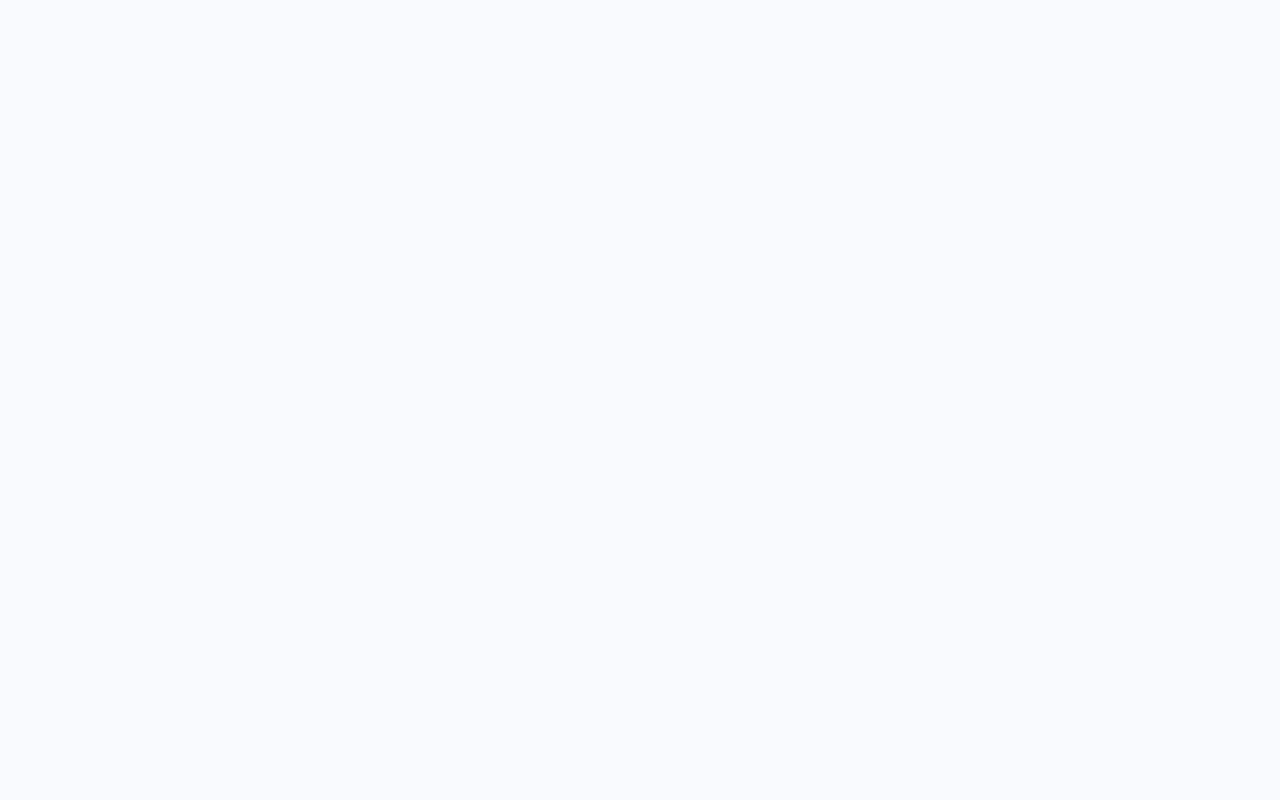
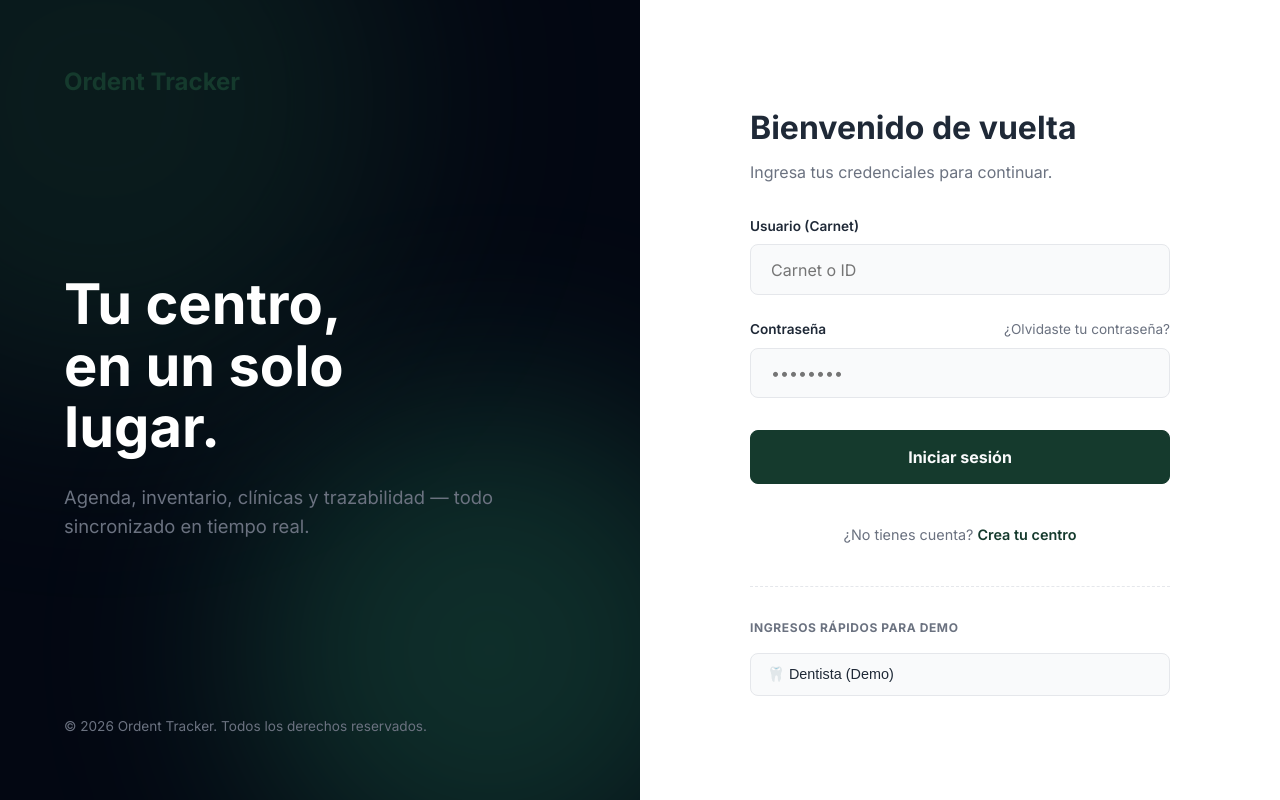
Before and after one commit to blosttt/ordentt, a website: page frontend/index.html in a window 1280 px wide. Drawn offline with Linux system fonts and the light colour scheme.

Commit message:
Fix: Login modal hidden bug

```diff
--- a/frontend/index.html
+++ b/frontend/index.html
@@ -371,7 +371,8 @@
                 </div>
             </div>
         </main>
-    </div>
+        </div> <!-- Fin de main-wrapper -->
+    </div> <!-- Fin de app-container -->
 
     <!-- MODAL DE LOGIN (Visible por defecto hasta autenticar) -->
     <div id="modalLogin" class="login-fullscreen" style="display: flex;">
@@ -462,8 +463,7 @@
                 </div>
             </div>
         </div>
-        </div> <!-- Fin de main-wrapper -->
-    </div> <!-- Fin de app-container -->
+
         <!-- Modal Generico para Confirmaciones -->
         <div id="modalConfirm" class="modal" style="display: none; position: fixed; top: 0; left: 0; width: 100%; height: 100%; background: rgba(0,0,0,0.5); z-index: 1000; align-items: center; justify-content: center;">
             <div class="modal-content" style="background: var(--secondary); padding: 2rem; border-radius: var(--radius-md); max-width: 400px; width: 90%; margin: 15vh auto; text-align: center; border: 1px solid var(--border);">
--- a/frontend/js/app.js
+++ b/frontend/js/app.js
@@ -85,7 +85,7 @@ function verificarSesion() {
         usuarioActivo = JSON.parse(sesion);
         iniciarAplicacion();
     } else {
-        document.getElementById('modalLogin').style.display = 'block';
+        document.getElementById('modalLogin').style.display = 'flex';
         document.getElementById('appContent').style.display = 'none';
 
         // Lógica de Login
```
